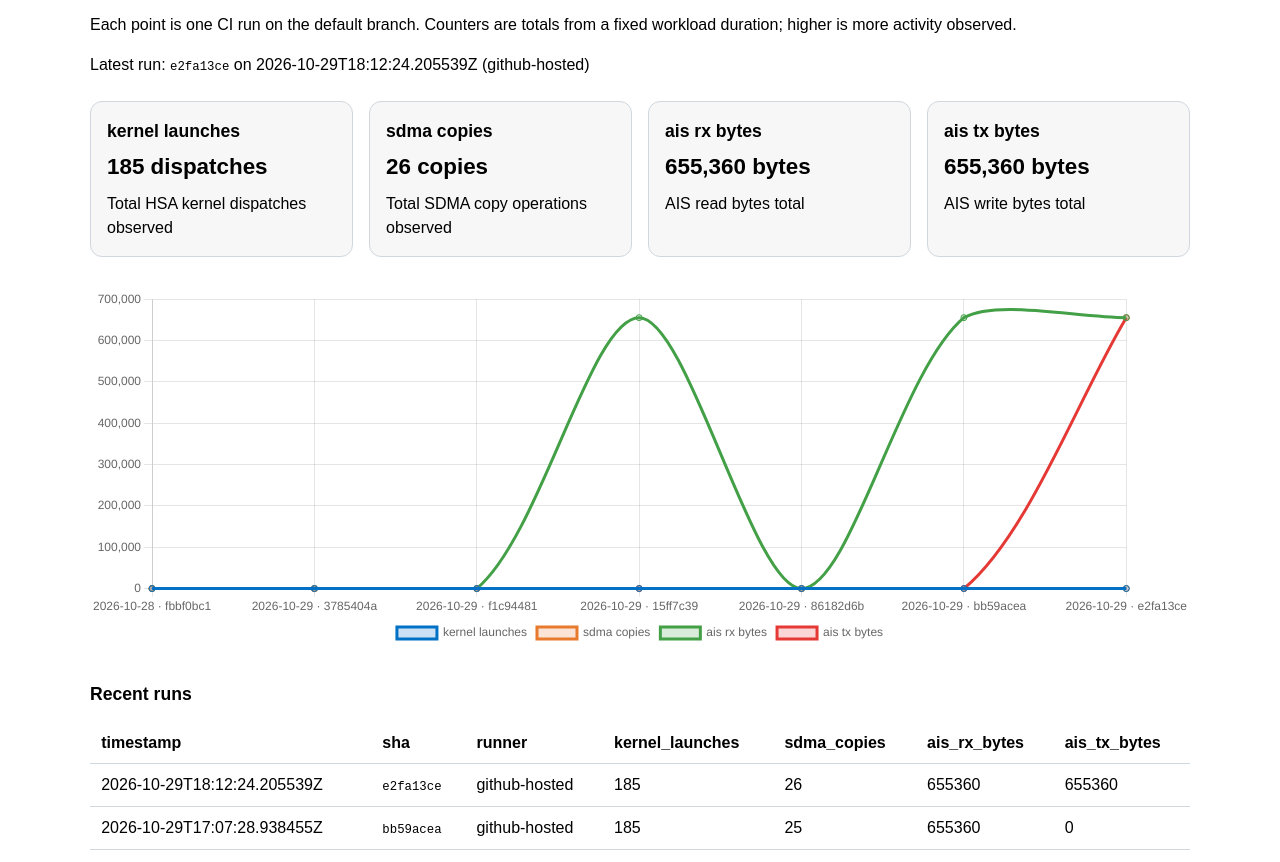
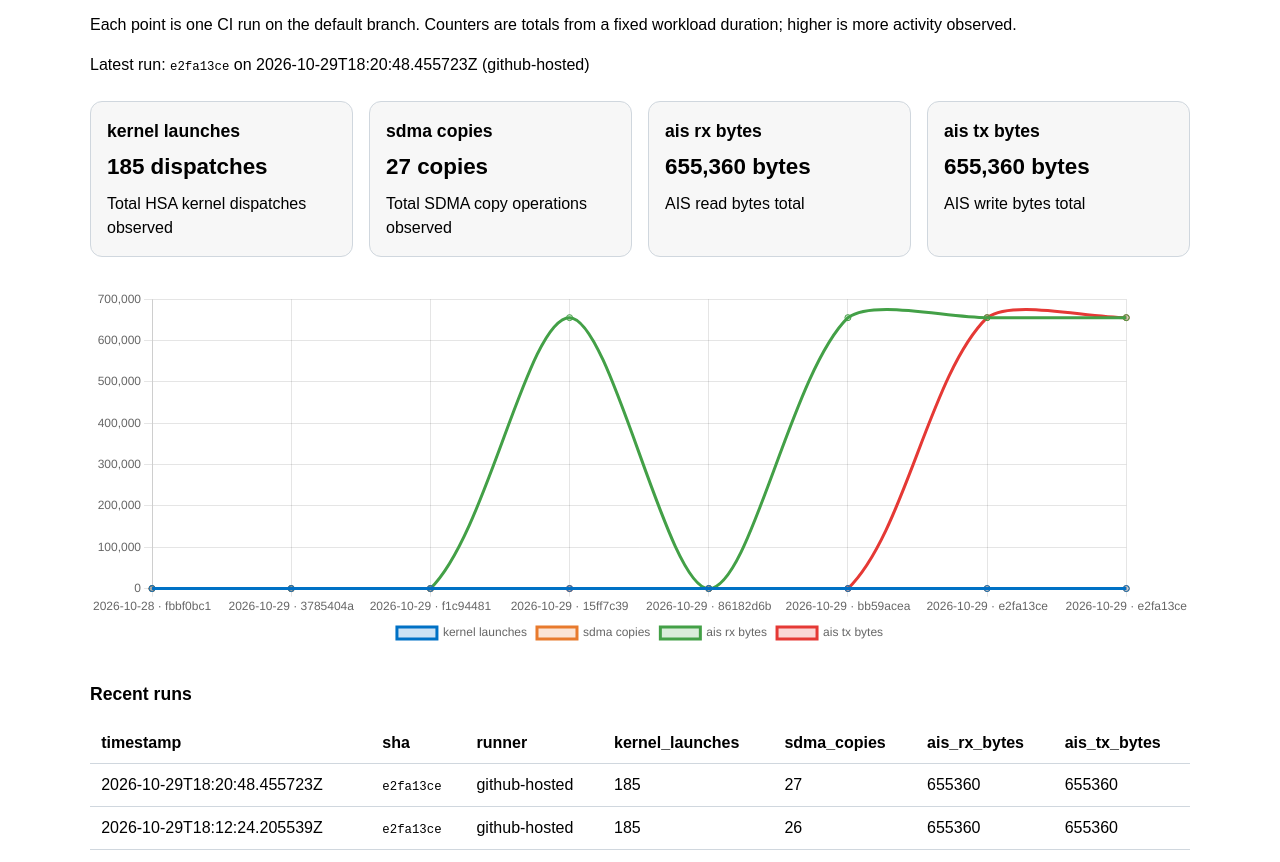
Before and after one commit to sbates130272/hsa-snoop, a plain HTML site: page perf/index.html in a window 1280 px wide. Shown: the part 78-940 px from the top of the page. Drawn offline with nearby package versions, Linux system fonts and the light colour scheme.

Commit message:
perf: publish trends and snapshot from run 40928254416
Generated by .github/ci/report/publish-perf.py. [skip ci]

```diff
--- a/perf/badge-sdma_copies.json
+++ b/perf/badge-sdma_copies.json
@@ -1 +1 @@
-{"schemaVersion": 1, "label": "SDMA Copies", "message": "26 copies", "color": "blue"}
+{"schemaVersion": 1, "label": "SDMA Copies", "message": "27 copies", "color": "blue"}
--- a/perf/index.html
+++ b/perf/index.html
@@ -26,14 +26,14 @@
 <h1>hsa-snoop performance history</h1>
 <p>Each point is one CI run on the default branch.  Counters are totals from
 a fixed workload duration; higher is more activity observed.</p>
-<p class="lede">Latest run: <code>e2fa13ce</code> on 2026-10-29T18:12:24.205539Z (github-hosted)</p>
+<p class="lede">Latest run: <code>e2fa13ce</code> on 2026-10-29T18:20:48.455723Z (github-hosted)</p>
 <section class="metrics">
-<article class="metric-card"><h2>kernel launches</h2><p class="value">185 dispatches</p><p>Total HSA kernel dispatches observed</p></article><article class="metric-card"><h2>sdma copies</h2><p class="value">26 copies</p><p>Total SDMA copy operations observed</p></article><article class="metric-card"><h2>ais rx bytes</h2><p class="value">655,360 bytes</p><p>AIS read bytes total</p></article><article class="metric-card"><h2>ais tx bytes</h2><p class="value">655,360 bytes</p><p>AIS write bytes total</p></article>
+<article class="metric-card"><h2>kernel launches</h2><p class="value">185 dispatches</p><p>Total HSA kernel dispatches observed</p></article><article class="metric-card"><h2>sdma copies</h2><p class="value">27 copies</p><p>Total SDMA copy operations observed</p></article><article class="metric-card"><h2>ais rx bytes</h2><p class="value">655,360 bytes</p><p>AIS read bytes total</p></article><article class="metric-card"><h2>ais tx bytes</h2><p class="value">655,360 bytes</p><p>AIS write bytes total</p></article>
 </section>
 <div class="chart-wrap"><canvas id="perf"></canvas></div>
 <script>
-const labels = ["2026-10-28 \u00b7 fbbf0bc1", "2026-10-29 \u00b7 3785404a", "2026-10-29 \u00b7 f1c94481", "2026-10-29 \u00b7 15ff7c39", "2026-10-29 \u00b7 86182d6b", "2026-10-29 \u00b7 bb59acea", "2026-10-29 \u00b7 e2fa13ce"];
-const datasets = [{"label": "kernel launches", "data": [185.0, 185.0, 185.0, 185.0, 185.0, 185.0, 185.0], "borderColor": "#0071c5", "backgroundColor": "#0071c533", "tension": 0.3, "pointRadius": 3}, {"label": "sdma copies", "data": [0.0, 0.0, 26.0, 24.0, 29.0, 25.0, 26.0], "borderColor": "#e87a2d", "backgroundColor": "#e87a2d33", "tension": 0.3, "pointRadius": 3}, {"label": "ais rx bytes", "data": [0.0, 0.0, 0.0, 655360.0, 0.0, 655360.0, 655360.0], "borderColor": "#43a047", "backgroundColor": "#43a04733", "tension": 0.3, "pointRadius": 3}, {"label": "ais tx bytes", "data": [0.0, 0.0, 0.0, 0.0, 0.0, 0.0, 655360.0], "borderColor": "#e53935", "backgroundColor": "#e5393533", "tension": 0.3, "pointRadius": 3}];
+const labels = ["2026-10-28 \u00b7 fbbf0bc1", "2026-10-29 \u00b7 3785404a", "2026-10-29 \u00b7 f1c94481", "2026-10-29 \u00b7 15ff7c39", "2026-10-29 \u00b7 86182d6b", "2026-10-29 \u00b7 bb59acea", "2026-10-29 \u00b7 e2fa13ce", "2026-10-29 \u00b7 e2fa13ce"];
+const datasets = [{"label": "kernel launches", "data": [185.0, 185.0, 185.0, 185.0, 185.0, 185.0, 185.0, 185.0], "borderColor": "#0071c5", "backgroundColor": "#0071c533", "tension": 0.3, "pointRadius": 3}, {"label": "sdma copies", "data": [0.0, 0.0, 26.0, 24.0, 29.0, 25.0, 26.0, 27.0], "borderColor": "#e87a2d", "backgroundColor": "#e87a2d33", "tension": 0.3, "pointRadius": 3}, {"label": "ais rx bytes", "data": [0.0, 0.0, 0.0, 655360.0, 0.0, 655360.0, 655360.0, 655360.0], "borderColor": "#43a047", "backgroundColor": "#43a04733", "tension": 0.3, "pointRadius": 3}, {"label": "ais tx bytes", "data": [0.0, 0.0, 0.0, 0.0, 0.0, 0.0, 655360.0, 655360.0], "borderColor": "#e53935", "backgroundColor": "#e5393533", "tension": 0.3, "pointRadius": 3}];
 new Chart(document.getElementById('perf'), {
   type: 'line',
   data: { labels, datasets },
@@ -45,7 +45,7 @@ new Chart(document.getElementById('perf'), {
   },
 });
 </script>
-<h2>Recent runs</h2><div class="table-wrap"><table><thead><tr><th>timestamp</th><th>sha</th><th>runner</th><th>kernel_launches</th><th>sdma_copies</th><th>ais_rx_bytes</th><th>ais_tx_bytes</th></tr></thead><tbody><tr><td>2026-10-29T18:12:24.205539Z</td><td><code>e2fa13ce</code></td><td>github-hosted</td><td>185</td><td>26</td><td>655360</td><td>655360</td></tr><tr><td>2026-10-29T17:07:28.938455Z</td><td><code>bb59acea</code></td><td>github-hosted</td><td>185</td><td>25</td><td>655360</td><td>0</td></tr><tr><td>2026-10-29T15:51:03.561157Z</td><td><code>86182d6b</code></td><td>github-hosted</td><td>185</td><td>29</td><td>0</td><td>0</td></tr><tr><td>2026-10-29T15:44:23.248807Z</td><td><code>15ff7c39</code></td><td>github-hosted</td><td>185</td><td>24</td><td>655360</td><td>0</td></tr><tr><td>2026-10-29T15:09:21.889421Z</td><td><code>f1c94481</code></td><td>github-hosted</td><td>185</td><td>26</td><td>0</td><td>0</td></tr><tr><td>2026-10-29T08:36:20.035799Z</td><td><code>3785404a</code></td><td>github-hosted</td><td>185</td><td>0</td><td>0</td><td>0</td></tr><tr><td>2026-10-28T21:12:53.908080Z</td><td><code>fbbf0bc1</code></td><td>github-hosted</td><td>185</td><td>0</td><td>0</td><td>0</td></tr></tbody></table></div>
+<h2>Recent runs</h2><div class="table-wrap"><table><thead><tr><th>timestamp</th><th>sha</th><th>runner</th><th>kernel_launches</th><th>sdma_copies</th><th>ais_rx_bytes</th><th>ais_tx_bytes</th></tr></thead><tbody><tr><td>2026-10-29T18:20:48.455723Z</td><td><code>e2fa13ce</code></td><td>github-hosted</td><td>185</td><td>27</td><td>655360</td><td>655360</td></tr><tr><td>2026-10-29T18:12:24.205539Z</td><td><code>e2fa13ce</code></td><td>github-hosted</td><td>185</td><td>26</td><td>655360</td><td>655360</td></tr><tr><td>2026-10-29T17:07:28.938455Z</td><td><code>bb59acea</code></td><td>github-hosted</td><td>185</td><td>25</td><td>655360</td><td>0</td></tr><tr><td>2026-10-29T15:51:03.561157Z</td><td><code>86182d6b</code></td><td>github-hosted</td><td>185</td><td>29</td><td>0</td><td>0</td></tr><tr><td>2026-10-29T15:44:23.248807Z</td><td><code>15ff7c39</code></td><td>github-hosted</td><td>185</td><td>24</td><td>655360</td><td>0</td></tr><tr><td>2026-10-29T15:09:21.889421Z</td><td><code>f1c94481</code></td><td>github-hosted</td><td>185</td><td>26</td><td>0</td><td>0</td></tr><tr><td>2026-10-29T08:36:20.035799Z</td><td><code>3785404a</code></td><td>github-hosted</td><td>185</td><td>0</td><td>0</td><td>0</td></tr><tr><td>2026-10-28T21:12:53.908080Z</td><td><code>fbbf0bc1</code></td><td>github-hosted</td><td>185</td><td>0</td><td>0</td><td>0</td></tr></tbody></table></div>
 <p><small>Generated by <code>.github/ci/report/publish-perf.py</code>. Source: <a href="https://github.com/sbates130272/hsa-snoop">sbates130272/hsa-snoop</a>.</small></p>
 </body>
 </html>
```
Also changed, not shown: prom/index.html (+2 -2 lines), 1 other file.
